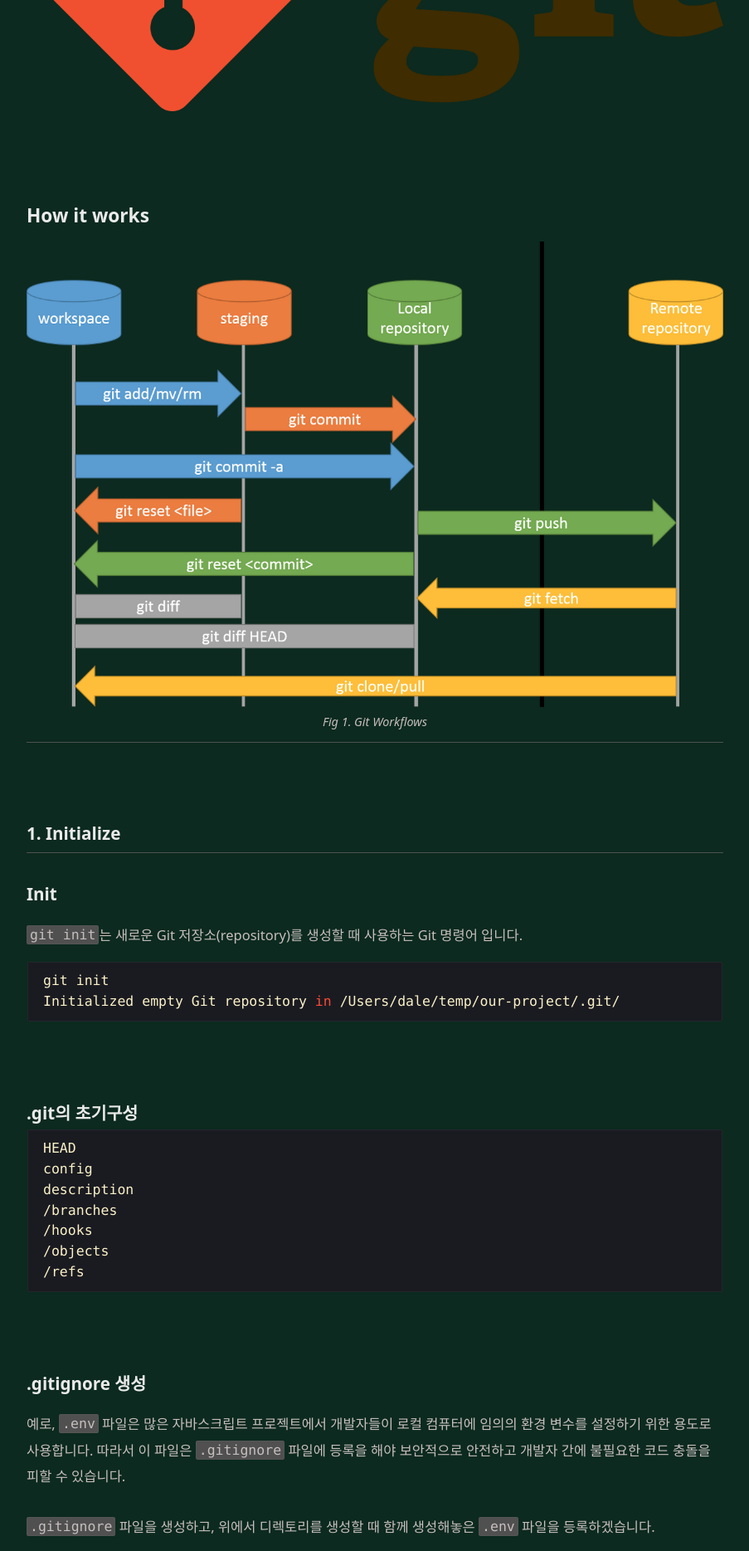
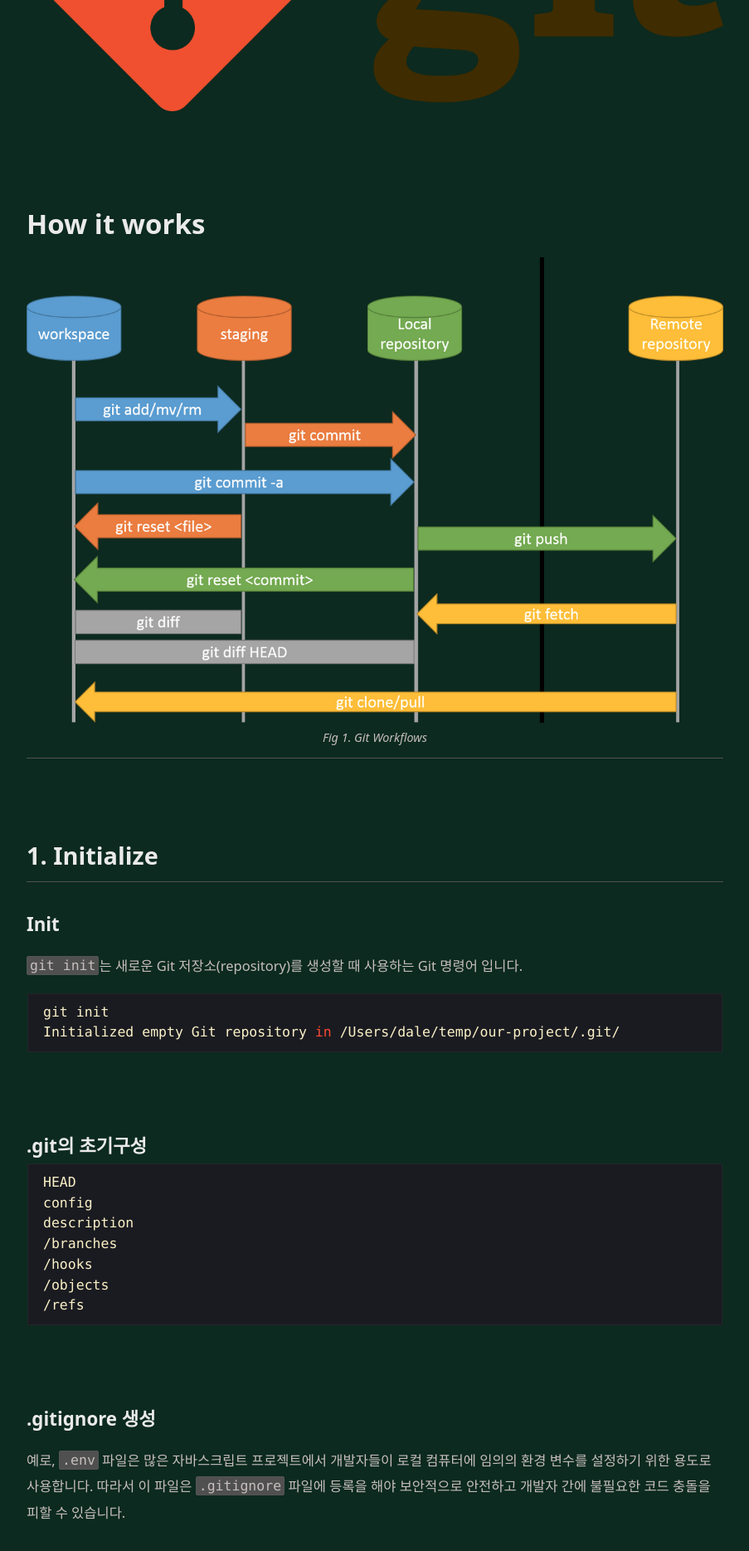
Before and after one commit to avoholo/avoholo.github.io, a Jekyll site: the page built from _posts/Git_git_fundamental_walkthrough/2022-11-09-git-fundamental-walkthrough.md, in a window 1280 px wide. Shown: the part 623-2492 px from the top of the page at 83% size, without its empty margins (188-1091 px from the left). Built offline with Jekyll 4.4.1, drawn with Linux system fonts in a browser that asks for light colours; some web fonts are replaced; comment, search, counter and statistics services are not loaded.

Commit message:
edit mobile & web ui

```diff
--- a/_sass/klise/_post.scss
+++ b/_sass/klise/_post.scss
@@ -171,21 +171,21 @@
   }
 
   h1 {
-    @include relative-font-size(1.5);
+    @include relative-font-size(2.5);
     @include media-query($on-mobile) {
       font-size: $mobile-base-font-size * 1.5;
     }
   }
 
   h2 {
-    @include relative-font-size(1.375);
+    @include relative-font-size(2);
     @include media-query($on-mobile) {
       font-size: $mobile-base-font-size * 1.375;
     }
   }
 
   h3 {
-    @include relative-font-size(1.25);
+    @include relative-font-size(1.75);
     @include media-query($on-mobile) {
       font-size: $mobile-base-font-size * 1.25;
     }
@@ -194,7 +194,7 @@
   }
 
   h4 {
-    @include relative-font-size(1.25);
+    @include relative-font-size(1.35);
     @include media-query($on-mobile) {
       font-size: $mobile-base-font-size * 1.25;
     }
```
Also changed, not shown: _posts/Template_walkthrough/2022-11-06-walkthrough.md (+0 -1 lines).
